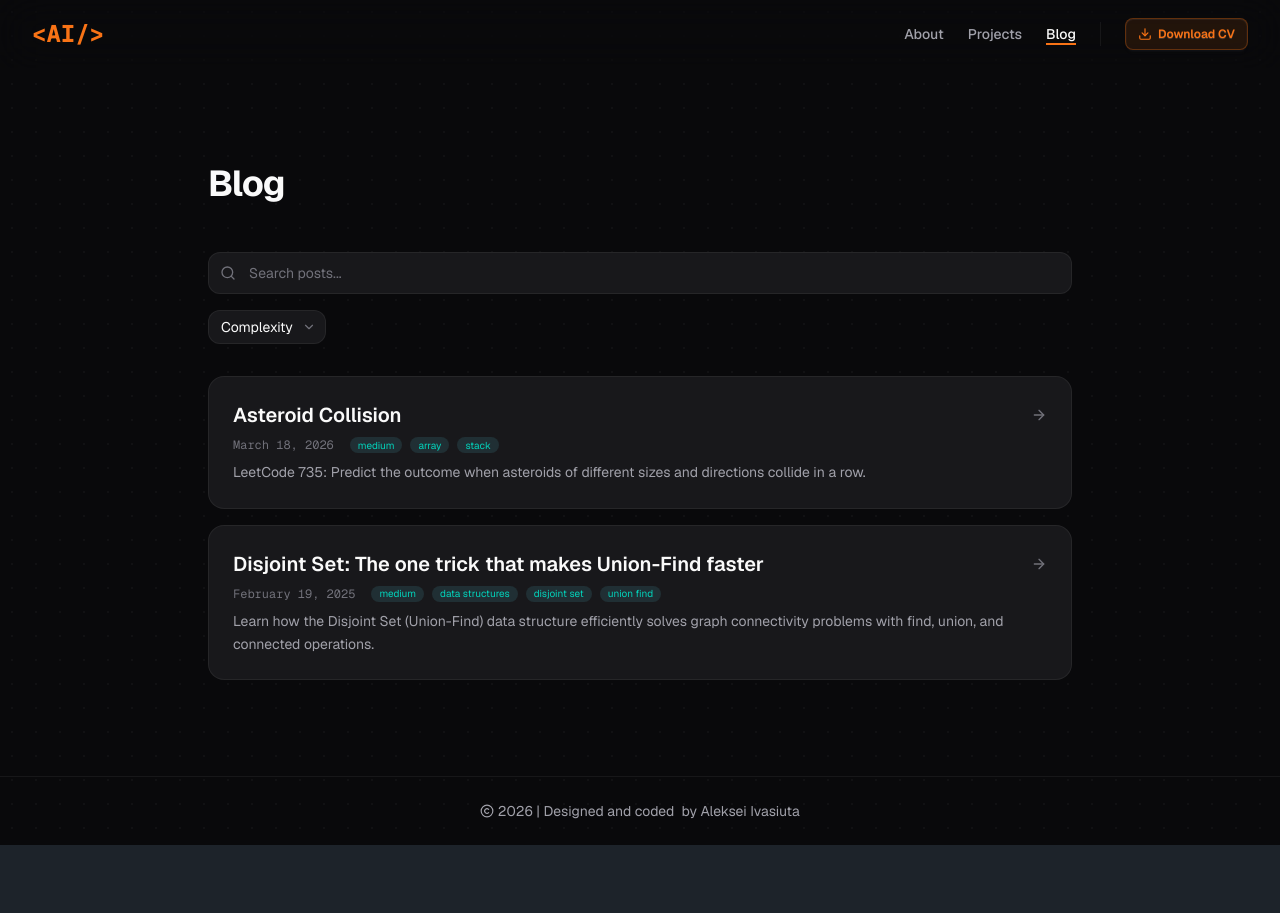
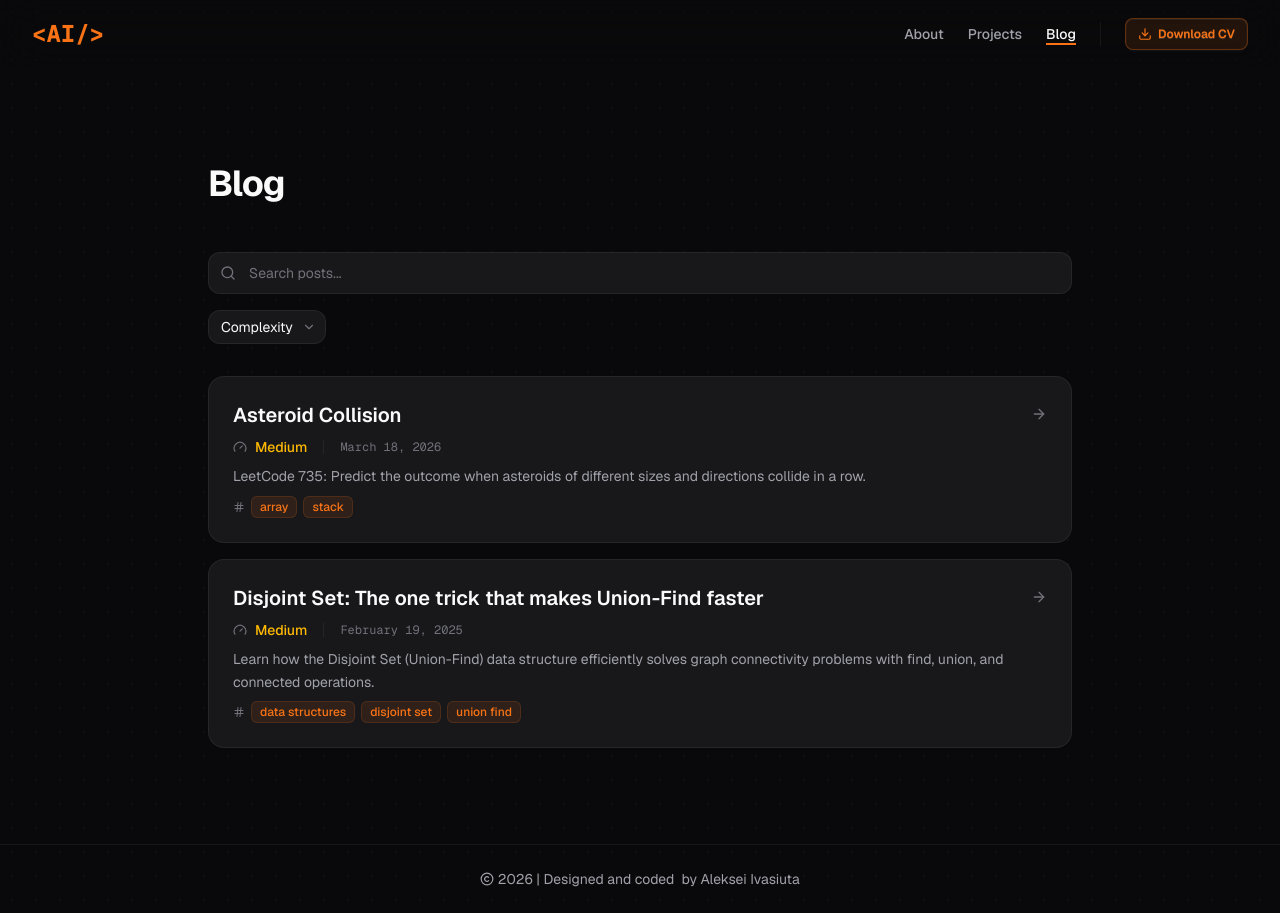
Before and after one commit to avivasyuta/personal-blog, a Next.js app: page /blog in a window 1280 px wide. Before the commit the page ends 845 px from the top, so only its background shows below. Built offline with nearby package versions, Linux system fonts and the light colour scheme.

Commit message:
feat: enhance post snippet with complexity badge and improved tag display

```diff
--- a/src/components/post-snippet/post-snippet.tsx
+++ b/src/components/post-snippet/post-snippet.tsx
@@ -1,6 +1,7 @@
 import Link from "next/link";
-import { Complexity, SimplePost } from "@/src/types";
-import { ArrowRight } from "lucide-react";
+import { SimplePost } from "@/src/types";
+import { ArrowRight, Hash } from "lucide-react";
+import { ComplexityBadge } from "@/src/components/complexity-badge";
 
 type PostSnippetProps = {
     post: SimplePost;
@@ -13,18 +14,25 @@ export function PostSnippet({ post }: PostSnippetProps) {
                 href={`/blog/${post.slug}`}
                 className="flex flex-col gap-2 p-6"
             >
-                <div className="flex items-center justify-between">
+                <div className="flex items-baseline justify-between">
                     <h2 className="text-xl font-semibold group-hover:text-primary transition-colors">
                         {post.title}
                     </h2>
 
                     <ArrowRight
                         size={16}
-                        className="text-text-tertiary group-hover:text-primary transition-all group-hover:translate-x-1"
+                        className="hidden md:block text-text-tertiary group-hover:text-primary transition-all group-hover:translate-x-1 shrink-0"
                     />
                 </div>
 
                 <div className="flex items-center gap-4">
+                    {post.complexity && (
+                        <>
+                            <ComplexityBadge complexity={post.complexity} />
+                            <span className="w-px h-3.5 bg-border" aria-hidden="true" />
+                        </>
+                    )}
+
                     <time className="text-xs text-text-tertiary font-mono">
                         {new Date(post.date).toLocaleDateString('en-US', {
                             year: 'numeric',
@@ -32,31 +40,27 @@ export function PostSnippet({ post }: PostSnippetProps) {
                             day: 'numeric',
                         })}
                     </time>
-
-                    <div className="flex items-center gap-2">
-                        {post.complexity && (
-                            <span
-                                className='badge badge-soft badge-xs badge-accent px-2'
-                            >
-                                {post.complexity}
-                            </span>
-                        )}
-
-                        {post.tags && post.tags.map((tag) => (
-                            <span
-                                key={tag}
-                                // TODO change theme colors
-                                className="badge badge-soft badge-xs badge-accent px-2"
-                            >
-                                {tag}
-                            </span>
-                        ))}
-                    </div>
                 </div>
 
                 <p className="text-text-secondary text-sm leading-relaxed">
                     {post.excerpt}
                 </p>
+
+                {post.tags && post.tags.length > 0 && (
+                    <div className="flex items-center gap-1.5">
+                        <Hash size={12} className="text-text-tertiary shrink-0" />
+                        <div className="flex flex-wrap gap-1.5">
+                            {post.tags.map((tag) => (
+                                <span
+                                    key={tag}
+                                    className="rounded-md bg-primary/10 px-2 py-0.5 text-xs font-medium text-primary border border-primary/15"
+                                >
+                                    {tag}
+                                </span>
+                            ))}
+                        </div>
+                    </div>
+                )}
             </Link>
         </article>
     )
--- a/src/components/sections/greeting.tsx
+++ b/src/components/sections/greeting.tsx
@@ -57,7 +57,7 @@ export function GreetingSection() {
               <Link
                 href="/Ivasiuta Aleksei CV. Senior Software Engineer.pdf"
                 download
-                className="inline-flex w-full sm:w-auto items-center justify-center gap-2 rounded-lg bg-primary px-5 py-2.5 text-sm font-medium text-white transition-all duration-300 hover:bg-primary-hover hover:shadow-[0_0_20px_var(--color-primary-glow)]"
+                className="inline-flex w-full sm:w-auto items-center justify-center gap-2 rounded-lg bg-primary px-5 py-4 md:py-2.5 text-sm font-medium text-white transition-all duration-300 hover:bg-primary-hover hover:shadow-[0_0_20px_var(--color-primary-glow)]"
               >
                 <Download size={16} />
                 Download my CV
@@ -68,7 +68,7 @@ export function GreetingSection() {
                   href="https://www.linkedin.com/in/avivasyuta"
                   target="_blank"
                   rel="noopener noreferrer"
-                  className="flex h-10 max-sm:flex-1 w-10 items-center justify-center rounded-lg border border-border bg-surface text-text-secondary transition-all duration-300 hover:border-primary/30 hover:text-primary hover:shadow-[0_0_15px_rgba(59,130,246,0.1)]"
+                  className="flex h-12 md:h-10 max-sm:flex-1 w-10 items-center justify-center rounded-lg border border-border bg-surface text-text-secondary transition-all duration-300 hover:border-primary/30 hover:text-primary hover:shadow-[0_0_15px_rgba(59,130,246,0.1)]"
                   title="Aleksei's Linkedin profile"
                 >
                   <Linkedin size={18} />
@@ -78,7 +78,7 @@ export function GreetingSection() {
                   href="https://github.com/avivasyuta"
                   target="_blank"
                   rel="noopener noreferrer"
-                  className="flex h-10 max-sm:flex-1 w-10 items-center justify-center rounded-lg border border-border bg-surface text-text-secondary transition-all duration-300 hover:border-primary/30 hover:text-primary hover:shadow-[0_0_15px_rgba(59,130,246,0.1)]"
+                  className="flex h-12 md:h-10 max-sm:flex-1 w-10 items-center justify-center rounded-lg border border-border bg-surface text-text-secondary transition-all duration-300 hover:border-primary/30 hover:text-primary hover:shadow-[0_0_15px_rgba(59,130,246,0.1)]"
                   title="Aleksei's Github profile"
                 >
                   <Github size={18} />
@@ -88,7 +88,7 @@ export function GreetingSection() {
                   href="https://www.instagram.com/avivasyuta/"
                   target="_blank"
                   rel="noopener noreferrer"
-                  className="flex h-10 max-sm:flex-1 w-10 items-center justify-center rounded-lg border border-border bg-surface text-text-secondary transition-all duration-300 hover:border-primary/30 hover:text-primary hover:shadow-[0_0_15px_rgba(59,130,246,0.1)]"
+                  className="flex h-12 md:h-10 max-sm:flex-1 w-10 items-center justify-center rounded-lg border border-border bg-surface text-text-secondary transition-all duration-300 hover:border-primary/30 hover:text-primary hover:shadow-[0_0_15px_rgba(59,130,246,0.1)]"
                   title="Aleksei's Instagram profile"
                 >
                   <Instagram size={18} />
```
